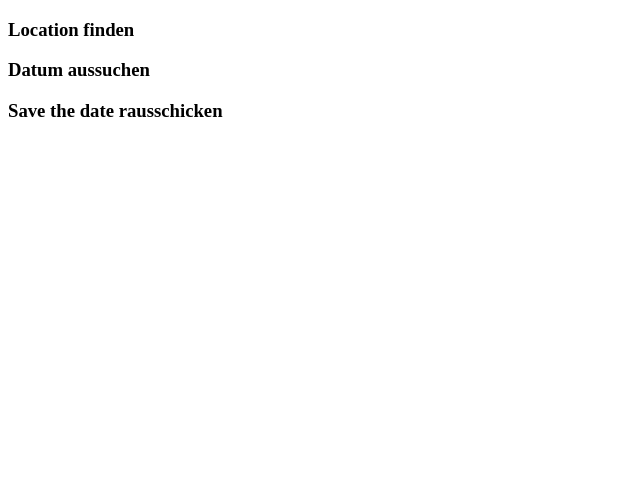
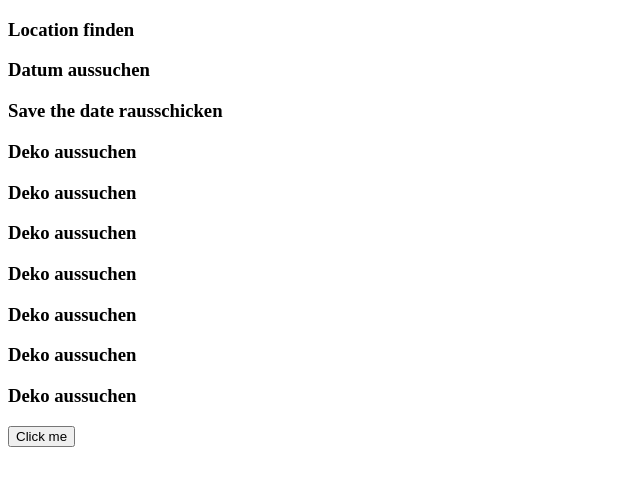
Before and after one commit to AlexRyzhkova/todo, a React (Create React App) app: page / in a window 1280 px wide. Shown: the top 486 px of the page, without its empty margins (0-640 px from the left). Built offline with nearby package versions, Linux system fonts and the light colour scheme; data requests are answered from the project's data file.

Commit message:
Add postToDo and button

```diff
--- a/db.json
+++ b/db.json
@@ -1,7 +1,44 @@
 {
   "wedding": [
-    { "id": 0, "task": "Location finden" },
-    { "id": 1, "task": "Datum aussuchen" },
-    { "id": 2, "task": "Save the date rausschicken" }
+    {
+      "id": 0,
+      "task": "Location finden"
+    },
+    {
+      "id": 1,
+      "task": "Datum aussuchen"
+    },
+    {
+      "id": 2,
+      "task": "Save the date rausschicken"
+    },
+    {
+      "task": "Deko aussuchen",
+      "id": 3
+    },
+    {
+      "task": "Deko aussuchen",
+      "id": 4
+    },
+    {
+      "task": "Deko aussuchen",
+      "id": 5
+    },
+    {
+      "task": "Deko aussuchen",
+      "id": 6
+    },
+    {
+      "task": "Deko aussuchen",
+      "id": 7
+    },
+    {
+      "task": "Deko aussuchen",
+      "id": 8
+    },
+    {
+      "task": "Deko aussuchen",
+      "id": 9
+    }
   ]
 }
--- a/src/App.js
+++ b/src/App.js
@@ -1,22 +1,29 @@
 import React from "react";
 import "./App.css";
 import fetchToDos from "./api/fetchToDos";
+import postToDo from "./api/postToDo";
 
 function App() {
   const [toDos, setToDos] = React.useState(null);
+
+  async function doFetch() {
+    const fetchData = await fetchToDos();
+    setToDos(fetchData);
+  }
   React.useEffect(() => {
-    async function doFetch() {
-      const fetchData = await fetchToDos();
-      setToDos(fetchData);
-    }
     doFetch();
   }, []);
+
+  function addToDo() {
+    postToDo().then(doFetch);
+  }
 
   return (
     <div>
       {toDos?.map((todo) => (
         <h3 key={todo.id}>{todo.task}</h3>
       ))}
+      <button onClick={addToDo}>Click me</button>
     </div>
   );
 }
--- /dev/null
+++ b/src/api/postToDo.js
@@ -0,0 +1,8 @@
+export default async function postToDo() {
+  const response = await fetch("http://localhost:3000/wedding", {
+    method: "POST",
+    headers: { "Content-Type": "application/json" },
+    body: JSON.stringify({ task: "Deko aussuchen" }),
+  });
+  return response.ok;
+}
```
